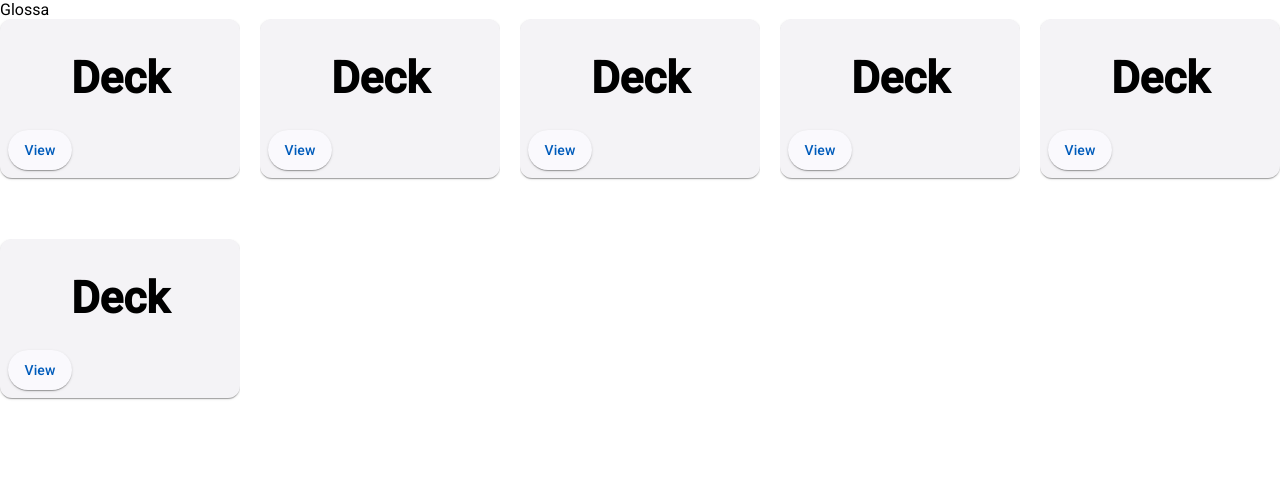
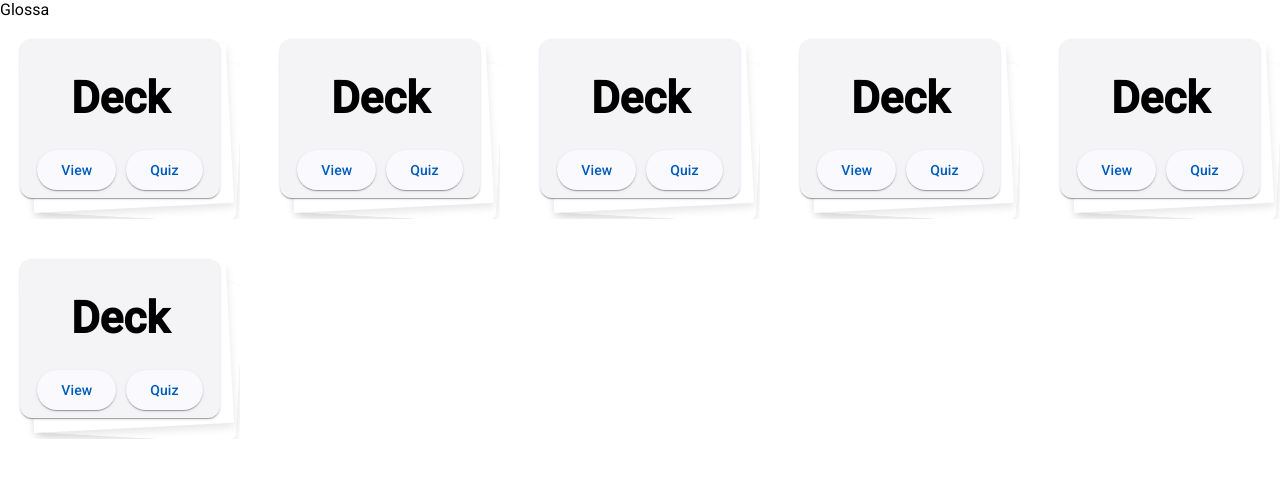
Before and after one commit to sonofzen1/GlossaAV, an Angular app: page / in a window 1280 px wide. Shown: the top 478 px of the page. Built offline with nearby package versions, Linux system fonts and the light colour scheme.

Commit message:
flash cards stack

```diff
--- a/src/app/deck/deck.component.css
+++ b/src/app/deck/deck.component.css
@@ -5,3 +5,29 @@
   height: 100%;
   text-align: center;
 }
+
+.stacked-card {
+  position: relative;
+  margin: 20px;
+}
+
+.stacked-card::before,
+.stacked-card::after {
+  content: '';
+  position: absolute;
+  top: 10px;
+  left: 10px;
+  width: 100%;
+  height: 100%;
+  background: white;
+  box-shadow: 0 4px 8px rgba(0, 0, 0, 0.1);
+  transform: rotate(-3deg);
+  z-index: -1;
+}
+
+.stacked-card::after {
+  top: 20px;
+  left: 20px;
+  transform: rotate(3deg);
+  z-index: -2;
+}
--- a/src/app/deck/deck.component.html
+++ b/src/app/deck/deck.component.html
@@ -1,13 +1,13 @@
-<mat-card>
-  <mat-card-header style = "display: flex; justify-content:center">
-    <mat-card-title >
+<mat-card class="stacked-card">
+  <mat-card-header style="display: flex; justify-content:center">
+    <mat-card-title>
       <h1>{{name}}</h1>
     </mat-card-title>
   </mat-card-header>
   <mat-card-content>
   </mat-card-content>
-  <mat-card-actions>
-    <button mat-raised-button color="primary" style="margin-right: 200px;">View</button>
+  <mat-card-actions class="center-title">
+    <button mat-raised-button color="primary" style="margin-right: 10px;">View</button>
     <button mat-raised-button color="primary">Quiz</button>
   </mat-card-actions>
 </mat-card>
```
